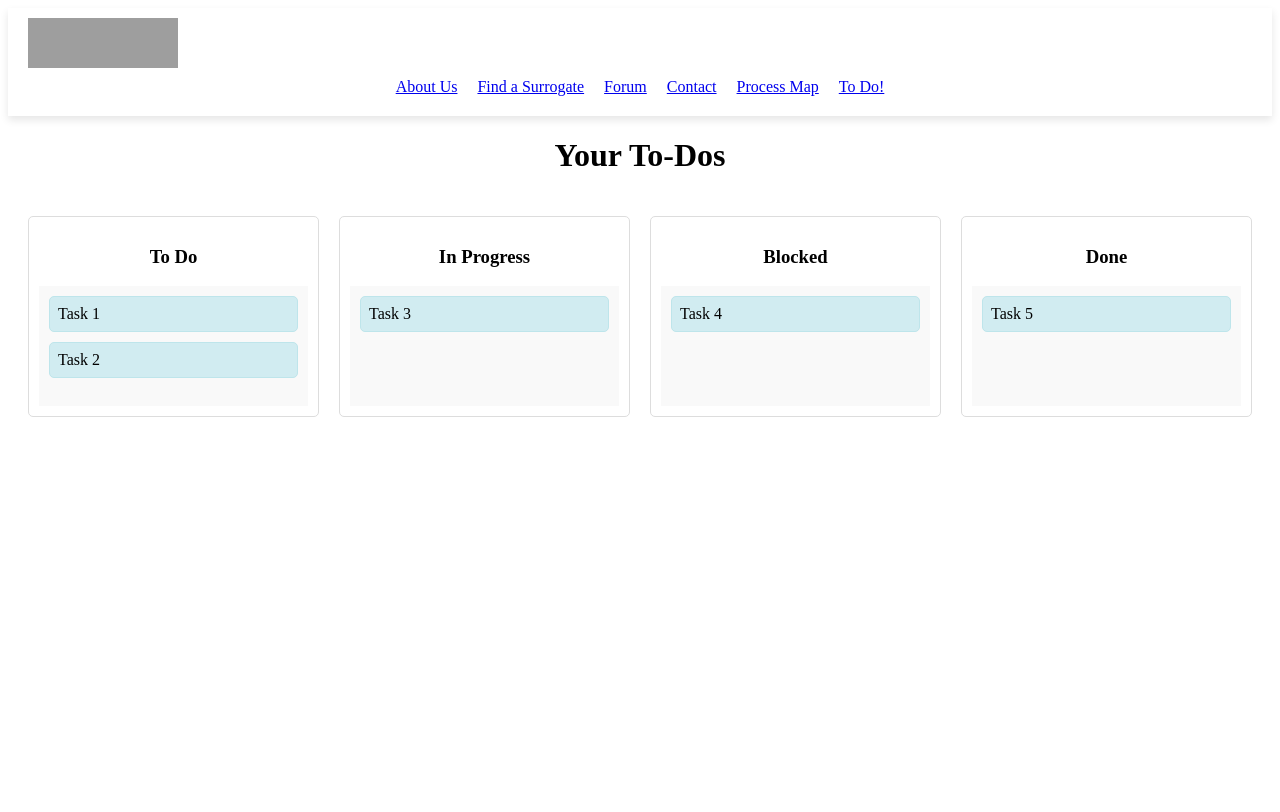
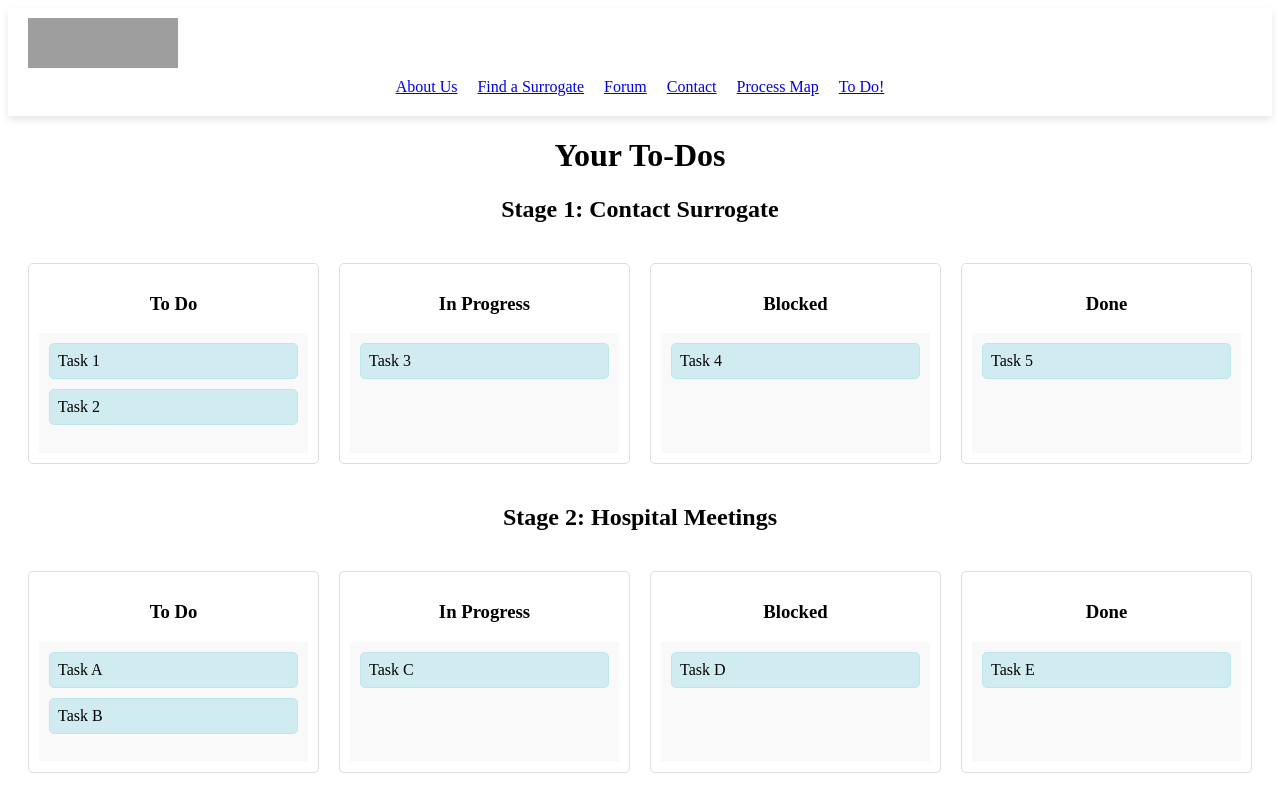
Before and after one commit to ekang100/BabyBumps, a Next.js app in the folder nextjs-blog/: page /updatedpm in a window 1280 px wide. Built offline with nearby package versions, Linux system fonts and the light colour scheme; grey boxes are pictures that could not be loaded.

Commit message:
added stages to the project management tool

```diff
--- a/nextjs-blog/pages/updatedpm.js
+++ b/nextjs-blog/pages/updatedpm.js
@@ -2,34 +2,43 @@ import React, { useState } from 'react';
 import Image from 'next/image';
 import Link from 'next/link';
 
-const stages = ['To Do', 'In Progress', 'Blocked', 'Done'];
+const stages = ['Stage 1: Contact Surrogate', 'Stage 2: Hospital Meetings']; // Main stages
+const categories = ['To Do', 'In Progress', 'Blocked', 'Done']; // Subcategories
 
 function UpdatedPM() {
   const [tasks, setTasks] = useState({
+    'Stage 1: Contact Surrogate': {
       'To Do': ['Task 1', 'Task 2'],
       'In Progress': ['Task 3'],
       'Blocked': ['Task 4'],
       'Done': ['Task 5']
+    },
+    'Stage 2: Hospital Meetings': {
+    'To Do': ['Task A', 'Task B'],
+    'In Progress': ['Task C'],
+    'Blocked': ['Task D'],
+    'Done': ['Task E']
+    }
   });
 
-  // Handle drag start
-  const handleDragStart = (event, taskName, stage) => {
+  const handleDragStart = (event, taskName, stage, category) => {
     event.dataTransfer.setData('taskName', taskName);
     event.dataTransfer.setData('sourceStage', stage);
+    event.dataTransfer.setData('sourceCategory', category);
   };
 
-  // Handle drop
-  const handleDrop = (event, targetStage) => {
+  const handleDrop = (event, targetStage, targetCategory) => {
     const taskName = event.dataTransfer.getData('taskName');
     const sourceStage = event.dataTransfer.getData('sourceStage');
+    const sourceCategory = event.dataTransfer.getData('sourceCategory');
 
-    if (sourceStage !== targetStage) {
+    if (sourceStage !== targetStage || sourceCategory !== targetCategory) {
       setTasks(prevTasks => {
         const newTasks = { ...prevTasks };
-        // Remove the task from the source stage
-        newTasks[sourceStage] = newTasks[sourceStage].filter(task => task !== taskName);
-        // Add the task to the target stage
-        newTasks[targetStage] = [...newTasks[targetStage], taskName];
+        // Remove task from source
+        newTasks[sourceStage][sourceCategory] = newTasks[sourceStage][sourceCategory].filter(task => task !== taskName);
+        // Add task to target
+        newTasks[targetStage][targetCategory] = [...newTasks[targetStage][targetCategory], taskName];
         return newTasks;
       });
     }
@@ -63,21 +72,25 @@ function UpdatedPM() {
       </header>
 
       <h1 style={{ textAlign: 'center' }}>Your To-Dos</h1>
+
+      {stages.map(stage => (
+        <div key={stage} style={{ marginBottom: '20px' }}>
+          <h2 style={{ textAlign: 'center' }}>{stage}</h2>
           <div style={{ display: 'flex', gap: '20px', padding: '20px' }}>
-        {stages.map(stage => (
+            {categories.map(category => (
               <div
-            key={stage}
+                key={category}
                 style={{ flex: 1, border: '1px solid #ddd', padding: '10px', borderRadius: '5px' }}
                 onDragOver={(event) => event.preventDefault()}
-            onDrop={(event) => handleDrop(event, stage)}
+                onDrop={(event) => handleDrop(event, stage, category)}
               >
-            <h3 style={{ textAlign: 'center' }}>{stage}</h3>
+                <h3 style={{ textAlign: 'center' }}>{category}</h3>
                 <div style={{ minHeight: '100px', padding: '10px', backgroundColor: '#f9f9f9' }}>
-              {tasks[stage].map(task => (
+                  {tasks[stage][category].map(task => (
                     <div
                       key={task}
                       draggable
-                  onDragStart={(event) => handleDragStart(event, task, stage)}
+                      onDragStart={(event) => handleDragStart(event, task, stage, category)}
                       style={{
                         padding: '8px',
                         marginBottom: '10px',
@@ -95,6 +108,8 @@ function UpdatedPM() {
             ))}
           </div>
         </div>
+      ))}
+    </div>
   );
 }
 
```
Lines whose indentation alone changed are shown as unchanged.
